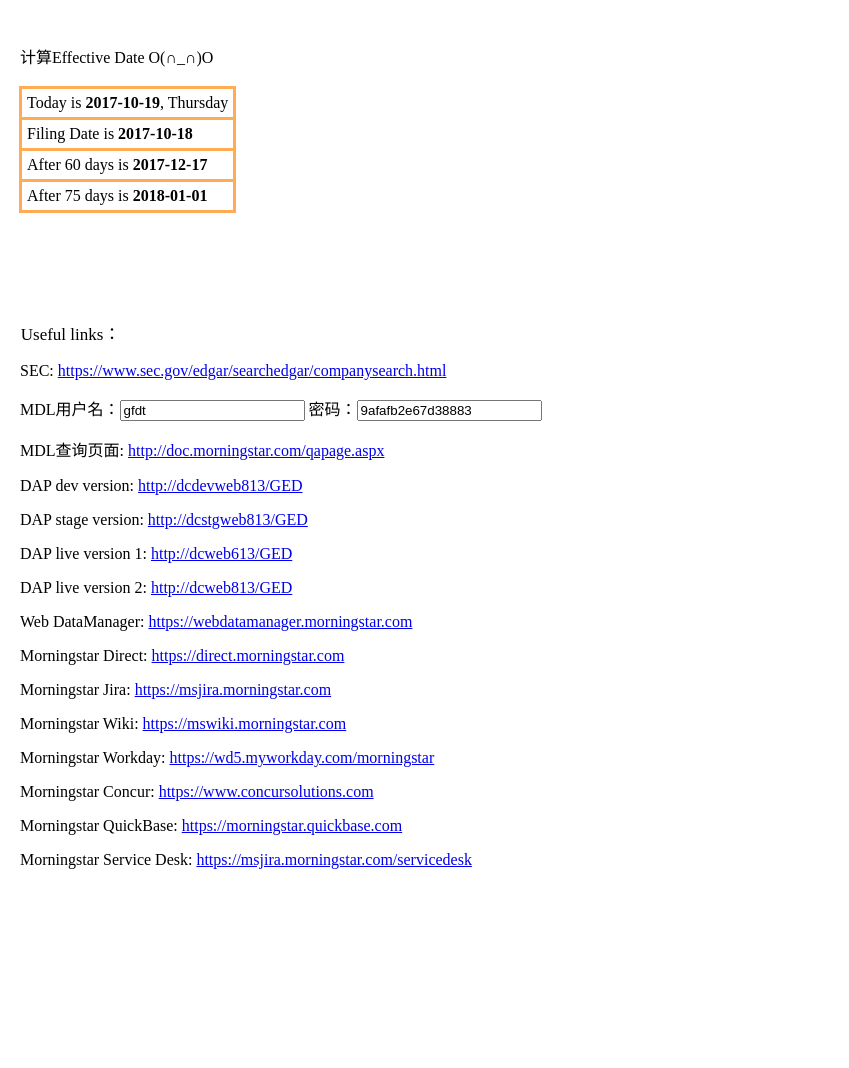
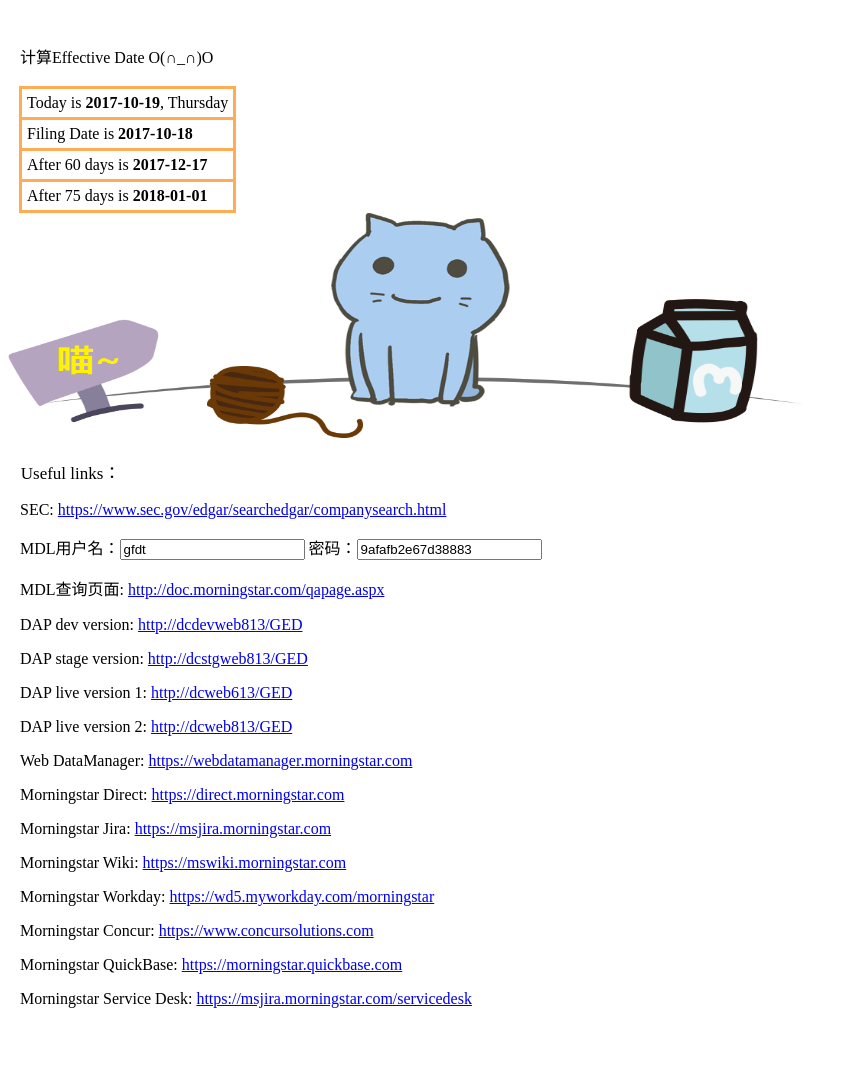
Before and after one commit to KimLiu1993/DocWebTool, a Flask app: page /caldate in a window 1280 px wide. Shown: the whole page, without its empty margins (0-849 px from the left). Before the commit the page ends 869 px from the top, so only its background shows below. Run offline with Flask 2, Linux system fonts and the light colour scheme.

Commit message:
增加首页的横幅banner

```diff
--- a/templates/CalDate.html
+++ b/templates/CalDate.html
@@ -6,25 +6,37 @@
 	<link rel="shortcut icon" href="/static/img/Favicon.ico" type="image/x-icon"/>
 
 </head>
+
+<div>
     <table border="0"; style="border-collapse:collapse;">
         <br/><br/>
         &nbsp;&nbsp;&nbsp;计算Effective Date O(∩_∩)O
         <br/><br/>
-    <tr><td style= "width:9px;border-left:none;border-top:none;border-bottom:none"></td>
+        <tr>
+            <td style= "width:9px;border-left:none;border-top:none;border-bottom:none"></td>
             <td style="border:3px #FFAC55 solid;padding:5px;" rules="all" cellpadding='5';>Today is <b>{{ today }}</b>, {{ weekday }}</td>
         </tr>
-    <tr><td style= "width:9px;border-left:none;border-top:none;border-bottom:none"></td>
+        <tr>
+            <td style= "width:9px;border-left:none;border-top:none;border-bottom:none"></td>
             <td style="border:3px #FFAC55 solid;padding:5px;" rules="all" cellpadding='5';>Filing Date is <b>{{ filingdate }}</b></td>
         </tr>
-    <tr><td style= "width:9px;border-left:none;border-top:none;border-bottom:none"></td>
+        <tr>
+            <td style= "width:9px;border-left:none;border-top:none;border-bottom:none"></td>
             <td style="border:3px #FFAC55 solid;padding:5px;" rules="all" cellpadding='5';>After 60 days is <b>{{ after60 }}</b></td>
         </tr>
-    <tr><td style= "width:9px;border-left:none;border-top:none;border-bottom:none"></td>
+        <tr>
+            <td style= "width:9px;border-left:none;border-top:none;border-bottom:none"></td>
             <td style="border:3px #FFAC55 solid;padding:5px;" rules="all" cellpadding='5';>After 75 days is <b>{{ after75 }}</b></td>
         </tr>
     </table>
+</div>
+
+<div>
+    <img src="/images/cat-1.png" width="825" height="225">
+</div>
+
 <body>
-<br/><br/><br/><br/><br/>
+    <div>
         <p style="text-decoration:none; font-size:17px">&nbsp;&nbsp;&nbsp;Useful links：</p>
         <p>&nbsp;&nbsp;&nbsp;SEC: <a href="https://www.sec.gov/edgar/searchedgar/companysearch.html" target="view_window">https://www.sec.gov/edgar/searchedgar/companysearch.html</a></p>
         <p>&nbsp;&nbsp;&nbsp;MDL用户名：<input type="text" name="1" value="gfdt" readonly="readonly"> 密码：<input type="text" name="2" value="9afafb2e67d38883" readonly="readonly"></p>
@@ -42,5 +54,6 @@
         <p>&nbsp;&nbsp;&nbsp;Morningstar QuickBase: <a href="https://morningstar.quickbase.com" target="view_window">https://morningstar.quickbase.com</a></p>
         <p>&nbsp;&nbsp;&nbsp;Morningstar Service Desk: <a href="https://msjira.morningstar.com/servicedesk" target="view_window">https://msjira.morningstar.com/servicedesk</a></p>
         <br/><br/>
+    </div>
 </body>
 </html>
--- a/templates/DocTracking.html
+++ b/templates/DocTracking.html
@@ -56,7 +56,7 @@
 			<table>
 				<tr>
 					<td><h2>Document Tracking</h2></td>
-					<td style="font-family:arial;font-size:13px"><i><sub> updated on 2017.10.19</sub></i></td>
+					<td style="font-family:arial;font-size:13px"><i><sub> updated on 2017.11.01</sub></i></td>
 				</tr>
 			</table>
 			<body>
```
Also changed, not shown: static/images/cat-1.png (added). Lines whose indentation alone changed are shown as unchanged.
